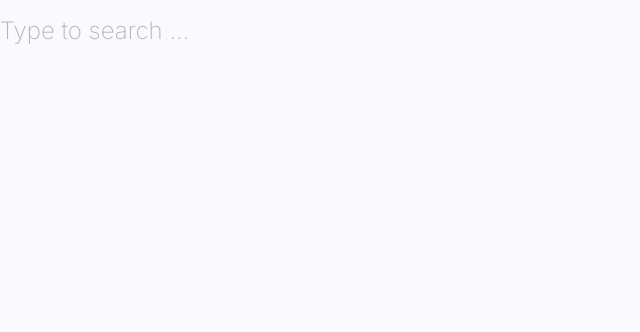
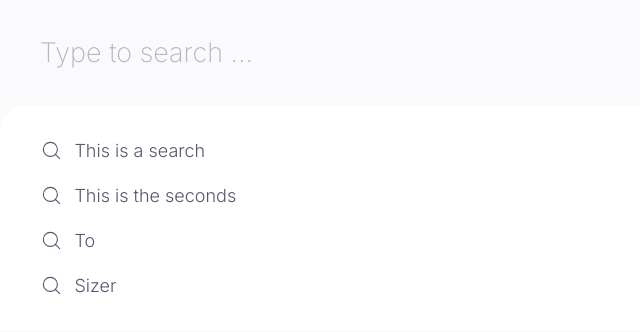
Before and after one commit to ckomondi/medbay, a Next.js app: page /search in a window 1280 px wide. Shown: the top 332 px of the page, without its empty margins (0-640 px from the left). Built offline with nearby package versions, Linux system fonts and the light colour scheme.

Commit message:
updated search

```diff
--- a/models/item.ts
+++ b/models/item.ts
@@ -5,17 +5,14 @@
 
 
 
-abstract class Item
+enum ItemType
 {
-    id: string;
-    name: string;
-
-    constructor(_id: string, _name: string)
-    {
-        this.id = _id;
-        this.name = _name;
-    }
+    search,
+    guide,
+    product,
+    disease,
+    symptom,
 }
 
 
-export default Item;
+export default ItemType;
--- a/pages/search/index.tsx
+++ b/pages/search/index.tsx
@@ -2,34 +2,90 @@
 
 
 
+import React, { useEffect, useMemo, useState } from "react";
+import ItemType from "../../models/item";
 import styles from "../../styles/search.module.scss"
+import Icon from "../../utilities/components/icon";
+
+
+class SearchItem
+{
+
+    type: ItemType;
+    text: string;
+    link: string;
+
+    constructor(_type: ItemType, _name: string, _link: string)
+    {
+        this.type = _type;
+        this.text = _name;
+        this.link = _link;
+    }
+}
 
 
 function Search() {
 
+    const [focused, setFocused] = useState(false);
+
+    const searches = useMemo(() => {
+
+        return [
+            new SearchItem(ItemType.search, "This is a search", "/search/me"),
+            new SearchItem(ItemType.search, "This is the seconds", "/search/me"),
+            new SearchItem(ItemType.search, "To", "/search/me"),
+            new SearchItem(ItemType.search, "Sizer", "/search/me"),
+        ]
+
+    }, []);
 
     return (
         <main id={ styles.main }>
-            <input className={ styles.searchfield } type="text" placeholder="Type to search ..." />
+
+            <div style={{ maxHeight: (focused) ? "16%" : "100%" }} className={ styles.spacer }>
+            <input
+                className={ styles.searchfield }
+                type="text"
+                placeholder="Type to search ..."
+                onFocus={() => { setFocused(true) }}
+                onBlur={() => { setFocused(false) }}
+
+            />
+            </div>
 
             <div className={ styles.history }>
-
+            {
+                searches.map((item, itemIndex) =>
+                    <HistoryItem item={ item } key={ itemIndex } />
+                )
+            }
             </div>
         </main>
     )
 }
 
 
-function HistoryItem() {
-
-
-
-
+interface IHistoryItemProperties
+{
+    item: SearchItem;
 }
 
+function HistoryItem(props: IHistoryItemProperties) {
 
-function HistoryItemIcon() {
+    const { item } = props;
 
+    return (
+        <div className={ styles.item }>
+
+            <Icon>
+            <svg viewBox="0 0 24 24">
+            <path strokeLinecap="round" strokeLinejoin="round" d="M19.25 19.25L15.5 15.5M4.75 11C4.75 7.54822 7.54822 4.75 11 4.75C14.4518 4.75 17.25 7.54822 17.25 11C17.25 14.4518 14.4518 17.25 11 17.25C7.54822 17.25 4.75 14.4518 4.75 11Z"></path>
+            </svg>
+            </Icon>
+
+            <p>{ item.text }</p>
+        </div>
+    )
 }
 
 
--- a/styles/_variables.scss
+++ b/styles/_variables.scss
@@ -29,7 +29,15 @@ $weight-bold: 500;
 
 // Mixins
 @mixin container {
-    padding: 4vh 4vw;
+    position: fixed;
+    top: 0px;
+    left: 0px;
+    right: 0px;
+    bottom: 0px;
+
+    width: 100%;
+    height: 100%;
+    overflow: hidden;
 }
 
 
@@ -37,3 +45,17 @@ $weight-bold: 500;
     display: flex;
     flex-direction: column;
 }
+
+
+
+// Components
+.icon {
+    width: 1.5rem;
+    height: 1.5rem;
+
+    > svg
+    {
+        width: 100%;
+        height: 100%;
+    }
+}
--- a/styles/global.scss
+++ b/styles/global.scss
@@ -26,3 +26,28 @@ html {
 
     line-height: 150%;
 }
+
+
+@media screen and (min-width: 0px) and (max-width: 599px)
+{
+    html
+    {
+        font-size: 16px;
+    }
+}
+
+@media screen and (min-width: 600px) and (min-height: 640px)
+{
+    html
+    {
+        font-size: 17px;
+    }
+}
+
+@media screen and (min-width: 840px) and (min-height: 680px)
+{
+    html
+    {
+        font-size: 18px;
+    }
+}
--- a/styles/search.module.scss
+++ b/styles/search.module.scss
@@ -6,15 +6,34 @@
 
 #main {
 
+    @include app.container;
+
+}
+
+.spacer {
     display: flex;
     flex-direction: column;
-    justify-content: space-between;
+    justify-content: flex-end;
+    flex-grow: 1;
+
+    transition-property: max-height;
+    transition-duration: 500ms;
+    transition-timing-function: ease-out;
+
+    @media screen and (pointer:coarse) {
+        min-height: 50%;
+    }
 }
 
 .searchfield {
 
     width: 100%;
-    padding: 2vh 0px;
+    padding: 2rem 5vmin;
+    // background-color: red;
+
+    transition-property: margin-top;
+    transition-duration: 300ms;
+    transition-timing-function: ease-in-out; ;
 
     font-weight: app.$weight-light;
     font-size: 1.5rem;
@@ -29,5 +48,36 @@
 
 .history {
     @include app.flex-column;
+    gap: 1rem 0px;
 
+    padding: 4vh 3vw;
+    padding-bottom: 4vh;
+    background-color: app.$color-elevate;
+
+    border-radius: 1.5rem 1.5rem 0px 0px;
+
+    .item {
+        display: flex;
+        gap: 0px 0.5rem;
+
+        cursor: pointer;
+
+
+        svg > * {
+            fill: none;
+            stroke: app.$color-tint;
+            stroke-width: 1px !important;
+        }
+
+        p {
+            color: app.$color-tint;
+        };
+
+        &:hover {
+            svg > *, p {
+                color: app.$color-info;
+                stroke: app.$color-info;
+            }
+        }
+    }
 }
--- /dev/null
+++ b/utilities/components/icon.tsx
@@ -0,0 +1,28 @@
+
+
+
+
+
+import styles from "../scss/icon.module.scss"
+
+interface IIconProperties
+{
+    children: React.ReactNode;
+}
+
+function Icon(props: IIconProperties)
+{
+
+    const { children } = props;
+
+    return (
+        <div className={ styles.icon }>
+        {
+            children
+        }
+        </div>
+    )
+}
+
+
+export default Icon;
--- /dev/null
+++ b/utilities/scss/icon.module.scss
@@ -0,0 +1,18 @@
+
+
+
+
+.icon
+{
+    display: flex;
+    align-items: center;
+    justify-content: center;
+
+    width: 1.5rem;
+    height: 1.5rem;
+
+    > svg {
+        max-width: 100%;
+        max-height: 100%;
+    }
+}
```
Also changed, not shown: assets/icons/search.svg (added).
